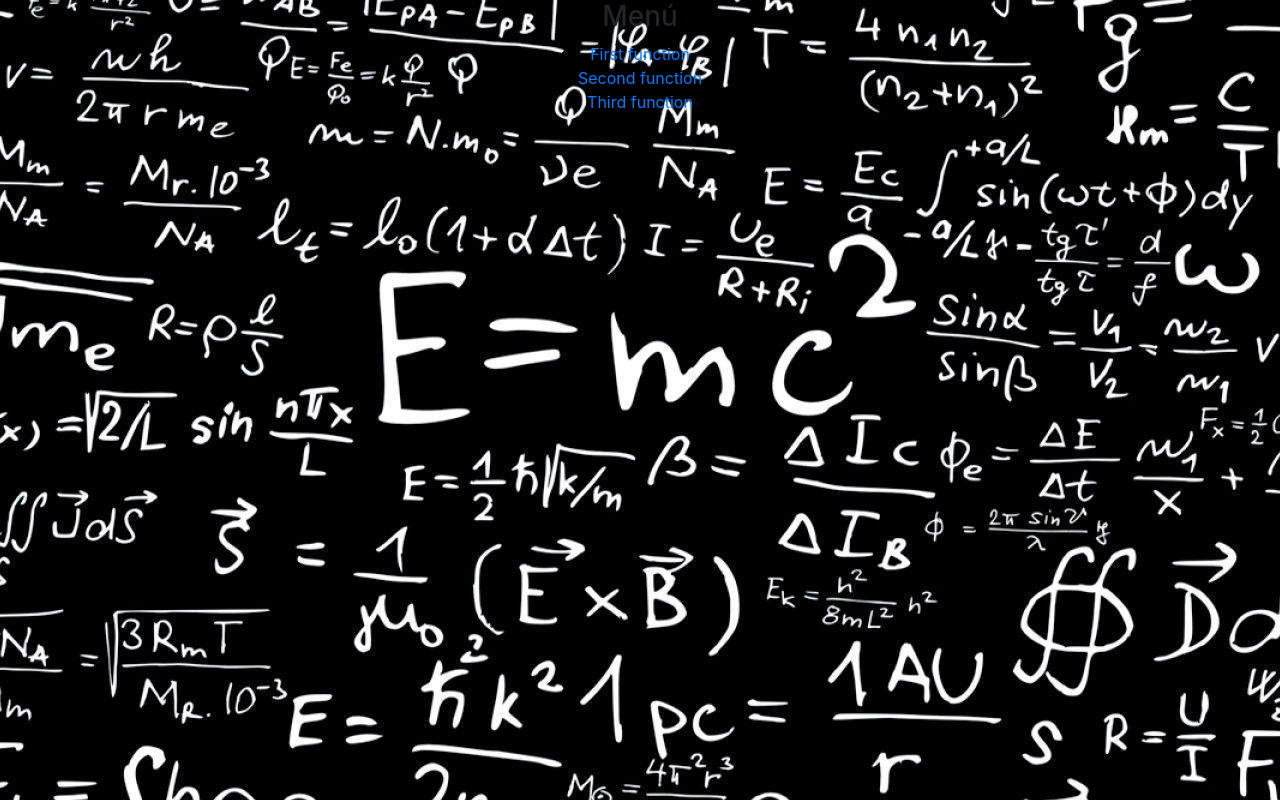
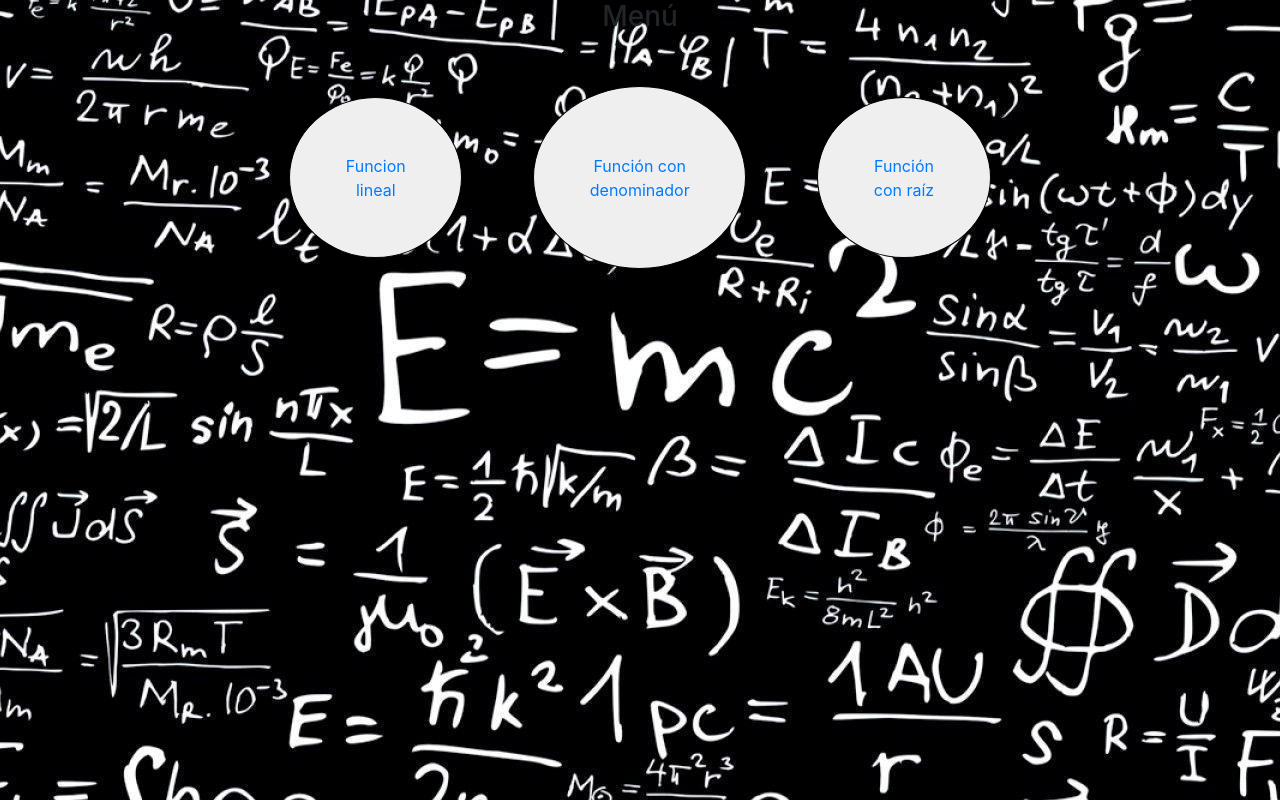
Before and after one commit to fmayerr/mathLimits, a plain HTML site: page index.html in a window 1280 px wide. Drawn offline with nearby package versions, Linux system fonts and the light colour scheme.

Commit message:
proceso botones menu

```diff
--- a/css/master.css
+++ b/css/master.css
@@ -1,3 +1,11 @@
+h3 {
+	text-align: center;
+}
+
+a:hover {
+	text-decoration: none;
+}
+
 .menu{
 	background-image: url("images/backgroundMenu.jpg");
 	background-repeat: no-repeat;
@@ -32,3 +40,18 @@ input[type=number]::-webkit-outer-spin-button {
 	margin: 4px 2px;
 	display: table;
 }
+.lineal, .denominador, .raiz {
+	border: 1px solid black;
+	padding: 5%;
+    border-radius: 50%;
+	margin-top: 4%;
+}
+
+.denominador {
+	padding: 6.0% 5%;
+	margin-left: 6%;
+}
+
+.raiz {
+	margin-left: 6%;
+}
--- a/index.html
+++ b/index.html
@@ -12,16 +12,29 @@
   </head>
   <body class="menu">
     <div class="container">
-        <h3 class="row justify-content-center">Menú</h3>
-        <div>
-          <a href="primerFuncion.html" class="row justify-content-center">First function</a>
-        </div>
-        <div>
-          <a href="segundaFuncion.html" class="row justify-content-center">Second function</a>
-        </div>
-        <div class="row justify-content-center">
-          <a href="terceraFuncion.html" class="">Third function</a>
-      </div>
-      </div>
+
+              <h3>Menú</h3>
+
+              <button class="lineal">
+                <a href="primerFuncion.html" class="">
+                  Funcion <br> lineal
+                </a>
+              </button>
+
+              <button class="denominador">
+                <a href="segundaFuncion.html">
+                  Función con <br> denominador
+                </a>
+              </button>
+
+              <button class="raiz">
+                <a href="terceraFuncion.html">
+                  Función <br> con raíz
+                </a>
+              </button>
+
+
+            </div>
+
   </body>
 </html>
```
